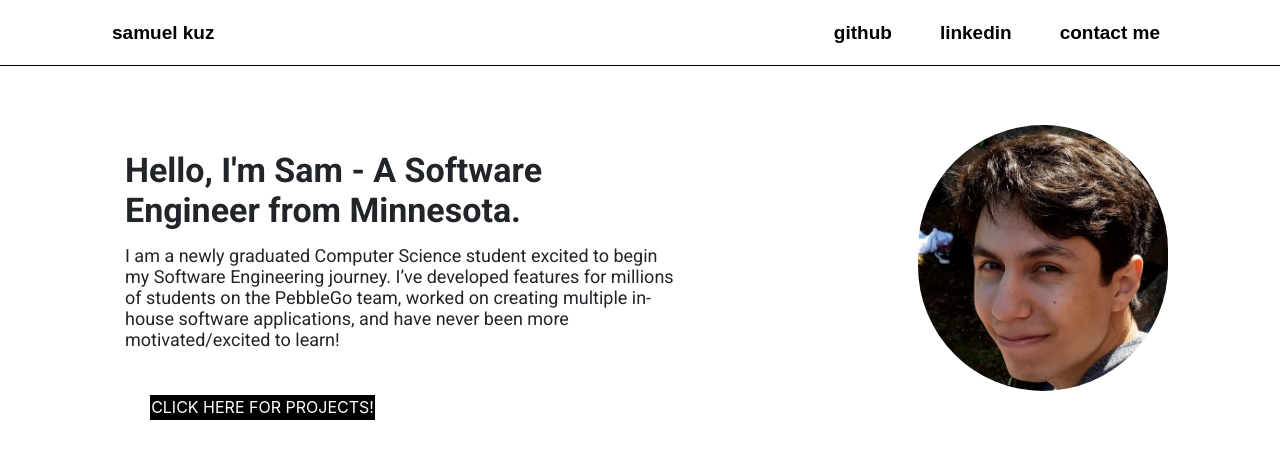
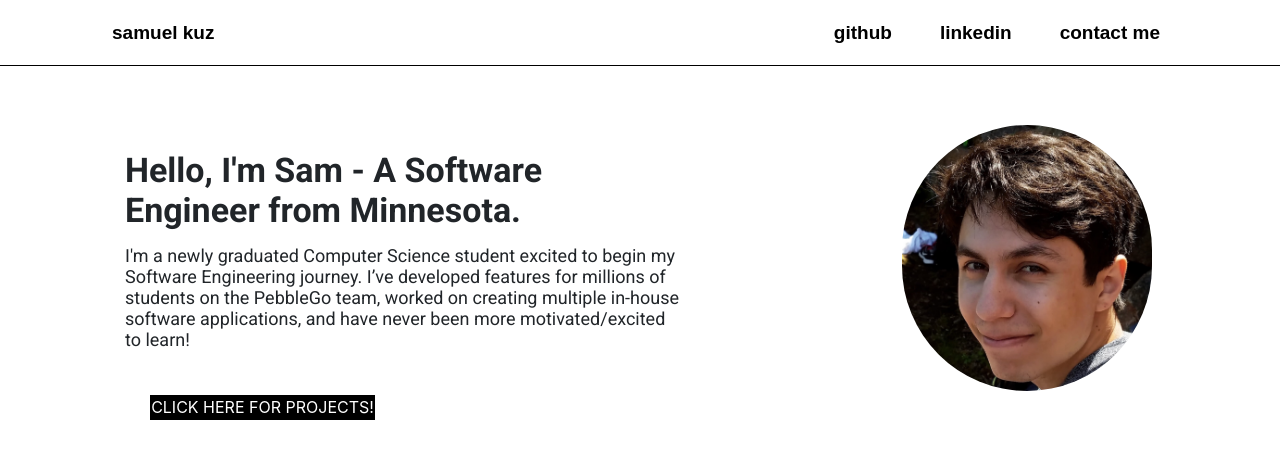
Before and after one commit to samuelkuz/personal-website, a React (Create React App) app: page / in a window 1280 px wide. Shown: the top 458 px of the page. Built offline with nearby package versions, Linux system fonts and the light colour scheme.

Commit message:
Update headshot image

```diff
--- a/src/pages/Home.jsx
+++ b/src/pages/Home.jsx
@@ -1,13 +1,13 @@
 import React from "react";
 import { useHistory } from "react-router-dom";
 
-import headshot from "../assets/headshot.JPG";
+import headshot from "../assets/headshot.png";
 
 import "./Home.scss";
 
 function Home() {
     const introTitle = "Hello, I'm Sam - A Software Engineer from Minnesota.";
-    const introText = "I am a newly graduated Computer Science student excited to begin my Software Engineering journey. I’ve developed features for millions of students on the PebbleGo team, worked on creating multiple in-house software applications, and have never been more motivated/excited to learn!";
+    const introText = "I'm a newly graduated Computer Science student excited to begin my Software Engineering journey. I’ve developed features for millions of students on the PebbleGo team, worked on creating multiple in-house software applications, and have never been more motivated/excited to learn!";
 
     const history = useHistory();
 
--- a/src/pages/Home.scss
+++ b/src/pages/Home.scss
@@ -8,7 +8,7 @@
             .head-shot {
                 border: 1px transparent black;
                 border-radius: 250px;
-                margin: 50px 7rem 0 0;
+                margin: 50px 8rem 0 0;
                 width: 250px;
             }
         }
@@ -29,7 +29,7 @@
                 font-size: 18px;
                 font-weight: 300;
                 margin: 15px 0 15px 125px;
-                max-width: 550px;
+                max-width: 560px;
             }
         }
     }
```
Also changed, not shown: src/assets/headshot.JPG (deleted), src/assets/headshot.png (added).
